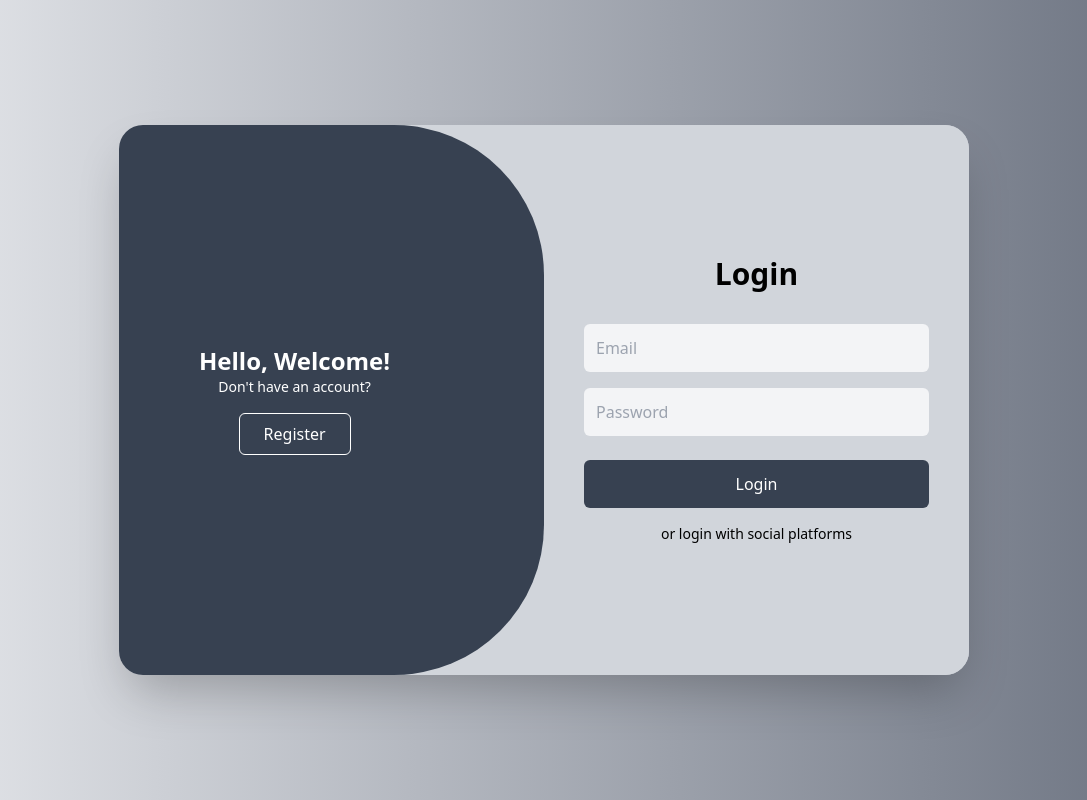
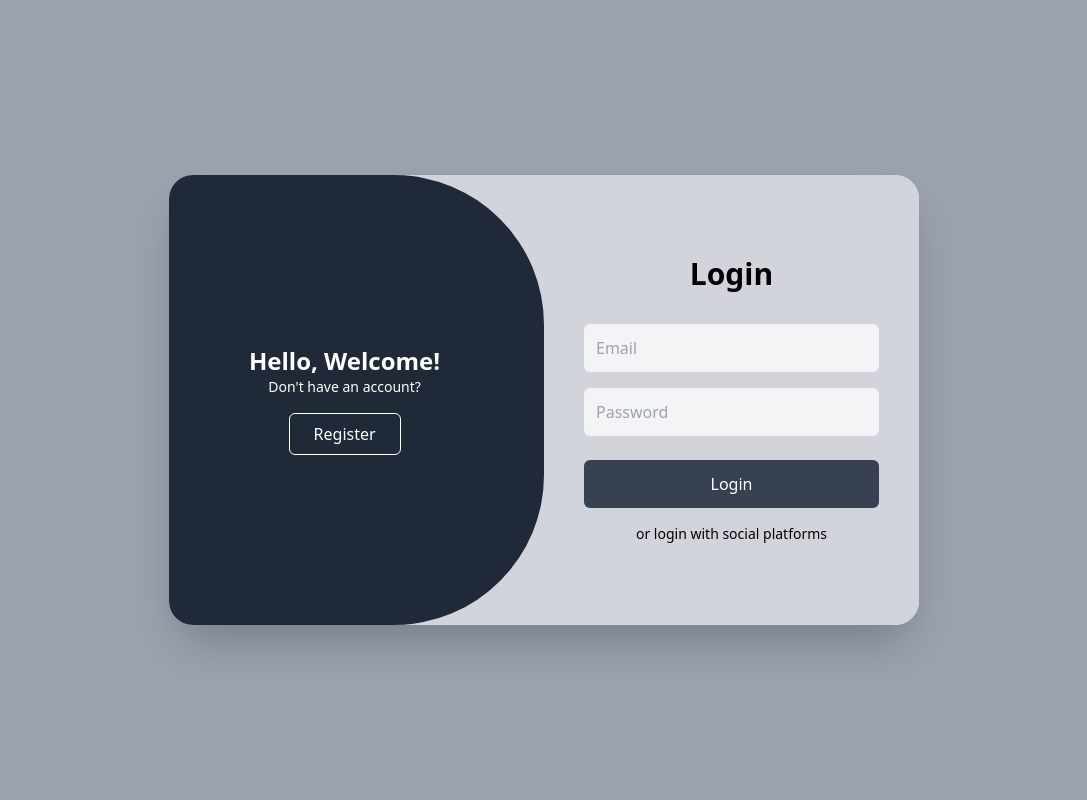
Before and after one commit to Deepika2430/cricket-fantasy-league-ui, a React (Vite) app: page /login in a window 1280 px wide. Shown: the whole page, without its empty margins (96-1183 px from the left). Built offline with nearby package versions, Linux system fonts and the light colour scheme; no server answers.

Commit message:
refactor AuthForm component to enhance error handling with toast notifications and adjust layout styles

```diff
--- a/src/components/Login.tsx
+++ b/src/components/Login.tsx
@@ -50,7 +50,8 @@ export default function AuthForm() {
         navigate("/home");
       } catch (error) {
         console.log(error);
-        formik.setFieldError('general', 'Authentication failed. Please check your credentials and try again.');
+        toast.error(error?.message);
+        formik.setFieldError('general', `Authentication failed. Please check your credentials and try again ${error?.message}`);
       }
     },
   });
@@ -64,9 +65,9 @@ export default function AuthForm() {
   }, [isRegister]);
 
   return (
-    <div className="flex justify-center items-center min-h-screen bg-gradient-to-r from-gray-200 to-gray-500">
+    <div className="flex justify-center items-center min-h-screen bg-gray-400 p-5 ">
       <ToastContainer />
-      <div className="relative w-[850px] h-[550px] bg-gray-300 rounded-3xl shadow-2xl overflow-hidden">
+      <div className="relative w-[750px] h-[450px] bg-gray-300 rounded-3xl shadow-2xl overflow-hidden">
 
         <div
           className={`absolute inset-0 w-1/2 h-full bg-gray-300 flex flex-col justify-center items-center text-center p-10 transition-all duration-500 ${isRegister ? "-translate-x-full opacity-0 pointer-events-none" : "translate-x-full opacity-100 pointer-events-auto"}`}
@@ -180,7 +181,7 @@ export default function AuthForm() {
 
         <div className="absolute inset-0 w-full h-full flex items-center justify-center">
           <div
-            className="absolute w-full h-full bg-gray-700 rounded-[150px] transition-all duration-700"
+            className="absolute w-full h-full bg-gray-800 rounded-[150px] transition-all duration-700"
             style={{ transform: isRegister ? "translateX(50%) " : "translateX(-50%)" }}
           ></div>
           <div className="absolute flex justify-between w-full px-10">
```
